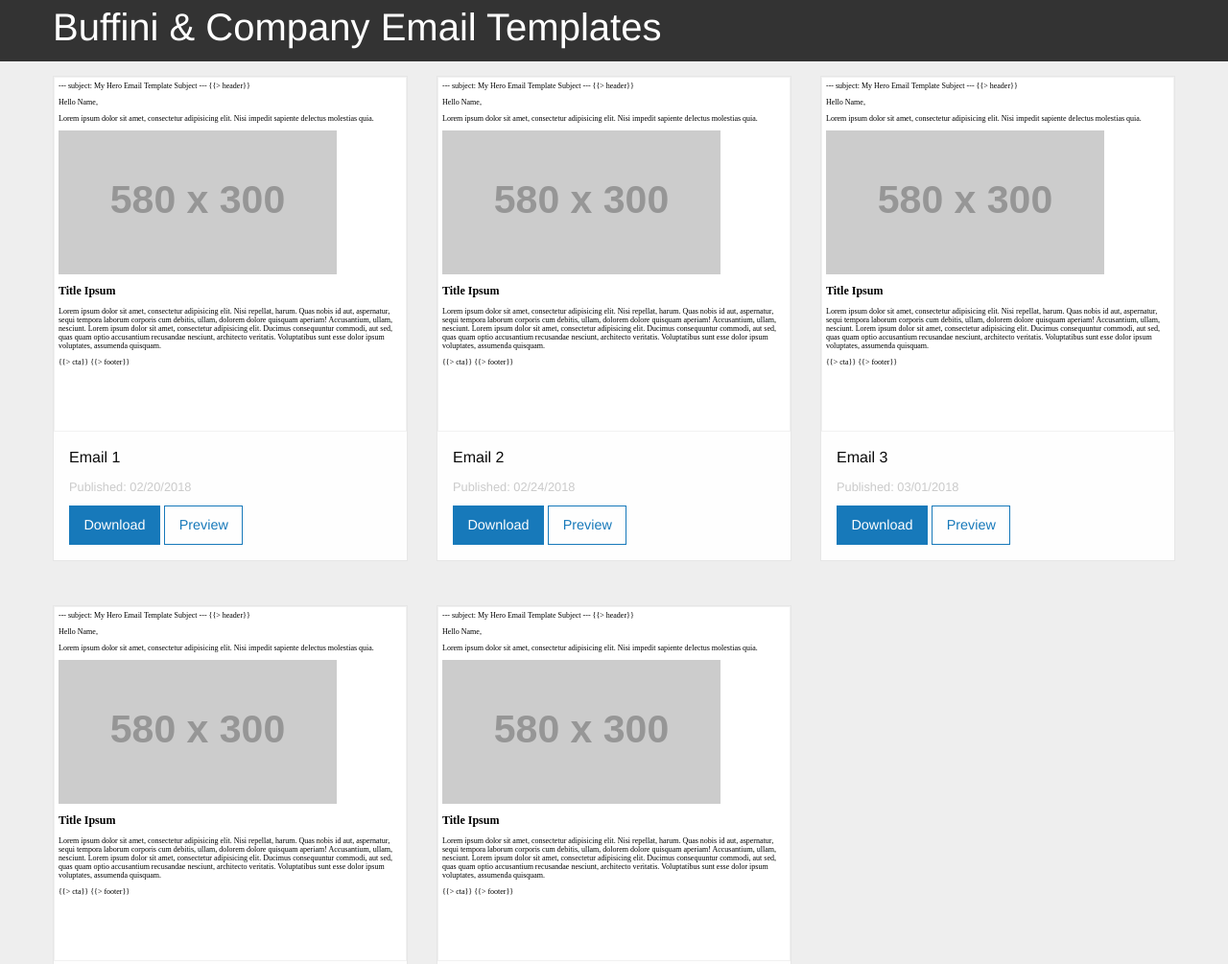
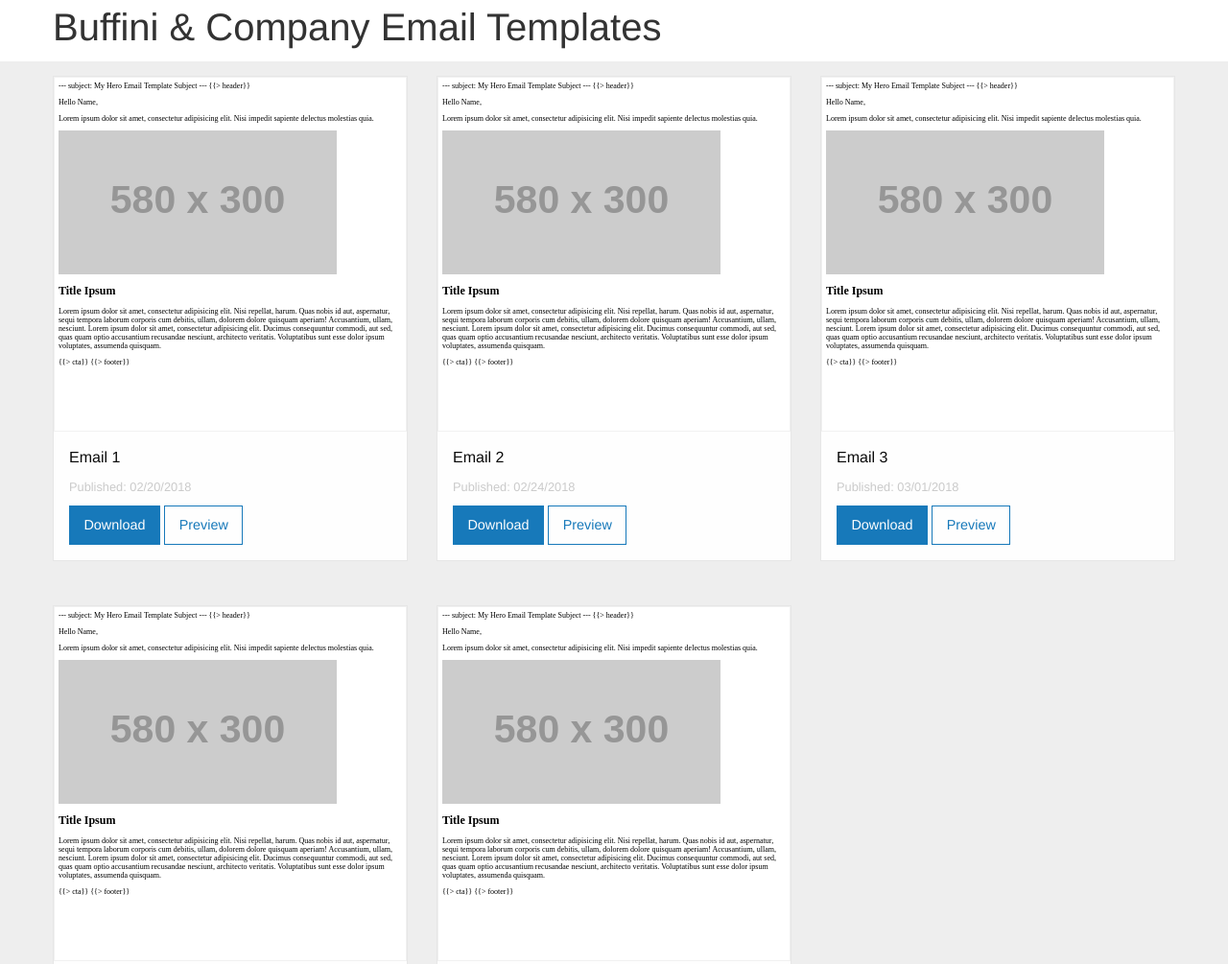
Before and after one commit to buffiniandcompany/buffini-email-templates, a website: page src/pages/index.html in a window 1280 px wide. Shown: the top 1005 px of the page at 96% size. Drawn offline with nearby package versions, Linux system fonts and the light colour scheme; files that its build step writes are made by us from their sources.

Commit message:
minor updates

```diff
--- a/src/layouts/index-layout.html
+++ b/src/layouts/index-layout.html
@@ -39,7 +39,7 @@
 <body>
 
   <!-- Header -->
-  <header style="background:#333; color:#fff;">
+  <header style="background:#fff; color:#333;">
     <div class="grid-container">
       <div class="grid-x grid-padding-x">
         <div class="cell">
@@ -76,10 +76,6 @@
     </div>
   </div>
 
-
-
-
-
   <script src="https://ajax.googleapis.com/ajax/libs/jquery/2.2.4/jquery.min.js"></script>
   <script src="https://cdnjs.cloudflare.com/ajax/libs/foundation/6.4.3/js/foundation.min.js"></script>
   <script src="//cdnjs.cloudflare.com/ajax/libs/list.js/1.5.0/list.min.js"></script>
```
Also changed, not shown: src/layouts/default.html (+1 -1 lines), dist/index.html, dist/primary.html, dist/solutions/rmpro/1day-sale-030118.html, 1 other file.
